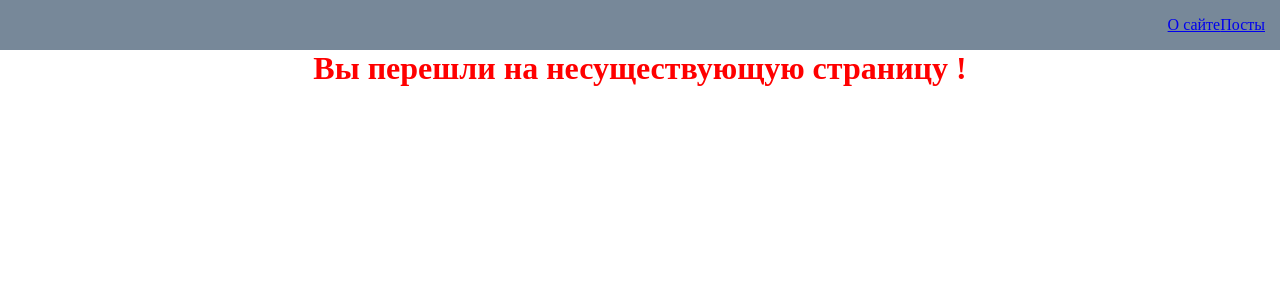
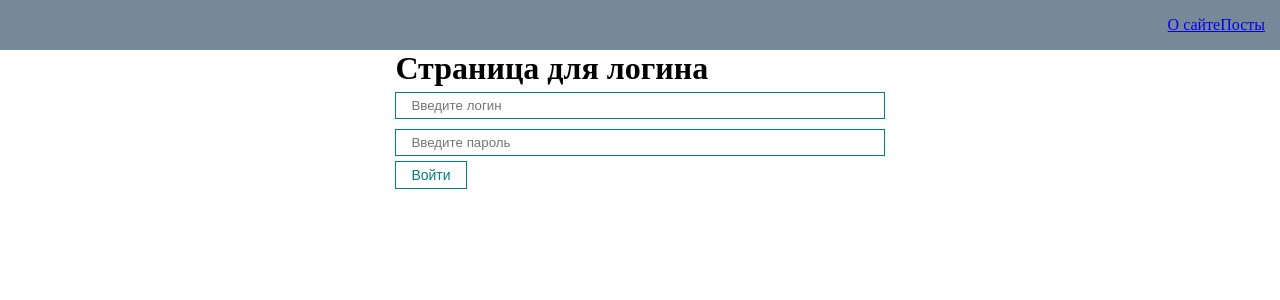
Before and after one commit to juracucumber1/first-react-app, a React (Create React App) app: page /login in a window 1280 px wide. Before the commit this address led to /error. Shown: the top 300 px of the page. Built offline with nearby package versions, Linux system fonts and the light colour scheme; no server answers; the HTML template or start-up script is replaced by a standard one.

Commit message:
add-login

```diff
--- a/src/API/PostService.js
+++ b/src/API/PostService.js
@@ -19,4 +19,9 @@
         return response;
     }
 
+    static async getCommentsByPostId(id) {
+        const response = await axios.get(`https://jsonplaceholder.typicode.com/posts/${id}/comments`)
+        return response;
+    }
+
 }
--- a/src/App.js
+++ b/src/App.js
@@ -15,6 +15,7 @@
            <Nawbar/>
            <AppRouter/>
        </BrowserRouter>
+
    )
 }
 
@@ -34,4 +35,5 @@
 // Тайминг 2:06:00  23.10.21
 // Тайминг 2:12:00  23.10.21
 // Тайминг 2:22:00  23.10.21
-// Тайминг 2:29:00  23.10.21
+// Тайминг 2:29:00  30.10.21
+// Тайминг 2:35:00  30.10.21
--- a/src/components/AppRouter.jsx
+++ b/src/components/AppRouter.jsx
@@ -4,24 +4,35 @@
 import Posts from "../pages/Posts";
 import Error from "../pages/Error";
 import PostIdPage from "../pages/PostIdPage";
+import {publicRoutes, privateRoutes} from "../router/roter";
 
 const AppRouter = () => {
+    const isAuth = false;
     return (
-        <Switch>
-            <Route path="/about">
-                <About/>
-            </Route>
-            <Route exact path="/posts">
-                <Posts/>
-            </Route>
-            <Route exact path="/posts/:id">
-                <PostIdPage/>
-            </Route>
-            <Route path="/error">
-                <Error/>
-            </Route>
-            <Redirect to='/error'/>
-        </Switch>
+        isAuth
+            ?
+            <Switch>
+                {privateRoutes.map(route =>
+                    <Route
+                        component={route.component}
+                        path={route.path}
+                        exact={route.exact}
+                    />
+                )}
+                <Redirect to='/posts'/>
+            </Switch>
+            :
+            <Switch>
+                {publicRoutes.map(route =>
+                    <Route
+                        component={route.component}
+                        path={route.path}
+                        exact={route.exact}
+                    />
+                )}
+                <Redirect to='/login'/>
+            </Switch>
+
     );
 };
 
--- /dev/null
+++ b/src/pages/Login.jsx
@@ -0,0 +1,18 @@
+import React from 'react';
+import MyInput from "../components/UI/input/MyInput";
+import MyButton from "../components/UI/button/MyButton";
+
+const Login = () => {
+    return (
+        <div>
+            <h1>Страница для логина</h1>
+            <from>
+                <MyInput type="text" placeholder="Введите логин"/>
+                <MyInput type="password" placeholder="Введите пароль"/>
+                <MyButton>Войти</MyButton>
+            </from>
+        </div>
+    );
+};
+
+export default Login;
--- a/src/pages/PostIdPage.jsx
+++ b/src/pages/PostIdPage.jsx
@@ -8,14 +8,21 @@
 const PostIdPage = () => {
     const params = useParams()
     const [post, setPost] = useState({},);
+    const [comments, setComments] = useState([],);
     const [fetchPostById, isLoading, error] = useFetching(async (id) => {
         const response = await PostService.getById(id)
         setPost(response.data);
     })
 
+    const [fetchComments, isComLoading, comError] = useFetching(async (id) => {
+        const response = await PostService.getCommentsByPostId(id)
+        setComments(response.data);
+    })
+
     useEffect(() => {
     fetchPostById(params.id)
-    })
+    fetchComments(params.id)
+    }, [])
 
     return (
         <div>
@@ -24,6 +31,18 @@
                 ? <Loader/>
                 : <div> {post.id}. {post.title}</div>
             }
+            <h1>Комментарии</h1>
+            {isComLoading
+                ? <Loader/>
+                : <div>
+                    {comments.map(comm =>
+                        <div style={{marginTop: 15}}>
+                            <h5>{comm.email}</h5>
+                            <div>{comm.body}</div>
+                        </div>
+                    )}
+                </div>
+            }
         </div>
     );
 };
--- /dev/null
+++ b/src/router/roter/index.js
@@ -0,0 +1,15 @@
+import About from "../../pages/About";
+import Posts from "../../pages/Posts";
+import PostIdPage from "../../pages/PostIdPage";
+import Login from "../../pages/Login";
+
+
+export const privateRoutes = [
+    {path: '/about', component: About, exact: true},
+    {path: '/posts', component: Posts, exact: true},
+    {path: '/posts/:id', component: PostIdPage, exact: true},
+]
+
+export const publicRoutes = [
+    {path: '/login', component: Login, exact: true},
+]
```
